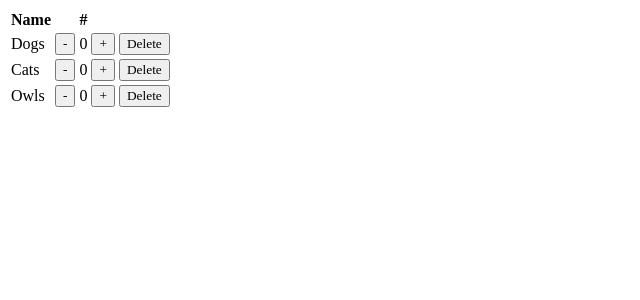
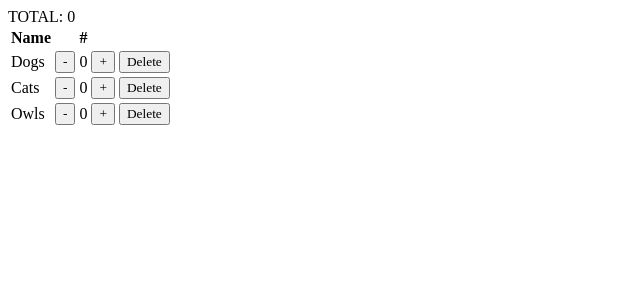
Before and after one commit to conilastra/counters, a React (Create React App) app in the folder client/: page / in a window 1280 px wide. Shown: the top 300 px of the page, without its empty margins (0-640 px from the left). Built offline with nearby package versions, Linux system fonts and the light colour scheme.

Commit message:
total count visualization

```diff
--- a/client/src/components/app/app.jsx
+++ b/client/src/components/app/app.jsx
@@ -2,12 +2,20 @@ import React from 'react';
 import './app.css';
 import injectContext, { Consumer } from '../../store/appContext';
 import CounterHolder from '../counterHolder/counterHolder';
+import Header from '../header/header';
 
 const App = () => {
 	return (
 		<Consumer>
 			{({ store, actions }) => {
-				return <CounterHolder items={store.counters} actions={actions} />;
+				const { counters } = store;
+				const total = counters.map(c => c.count).reduce((acc, val) => acc + val);
+
+				return (
+				<>
+				<Header total={total} />
+				<CounterHolder items={counters} actions={actions} />
+				</>)
 			}}
 		</Consumer>
 	);
--- /dev/null
+++ b/client/src/components/header/header.jsx
@@ -0,0 +1,7 @@
+import React from 'react';
+
+const Header = ({ total }) => {
+	return <header>TOTAL: {total}</header>;
+};
+
+export default Header;
```
